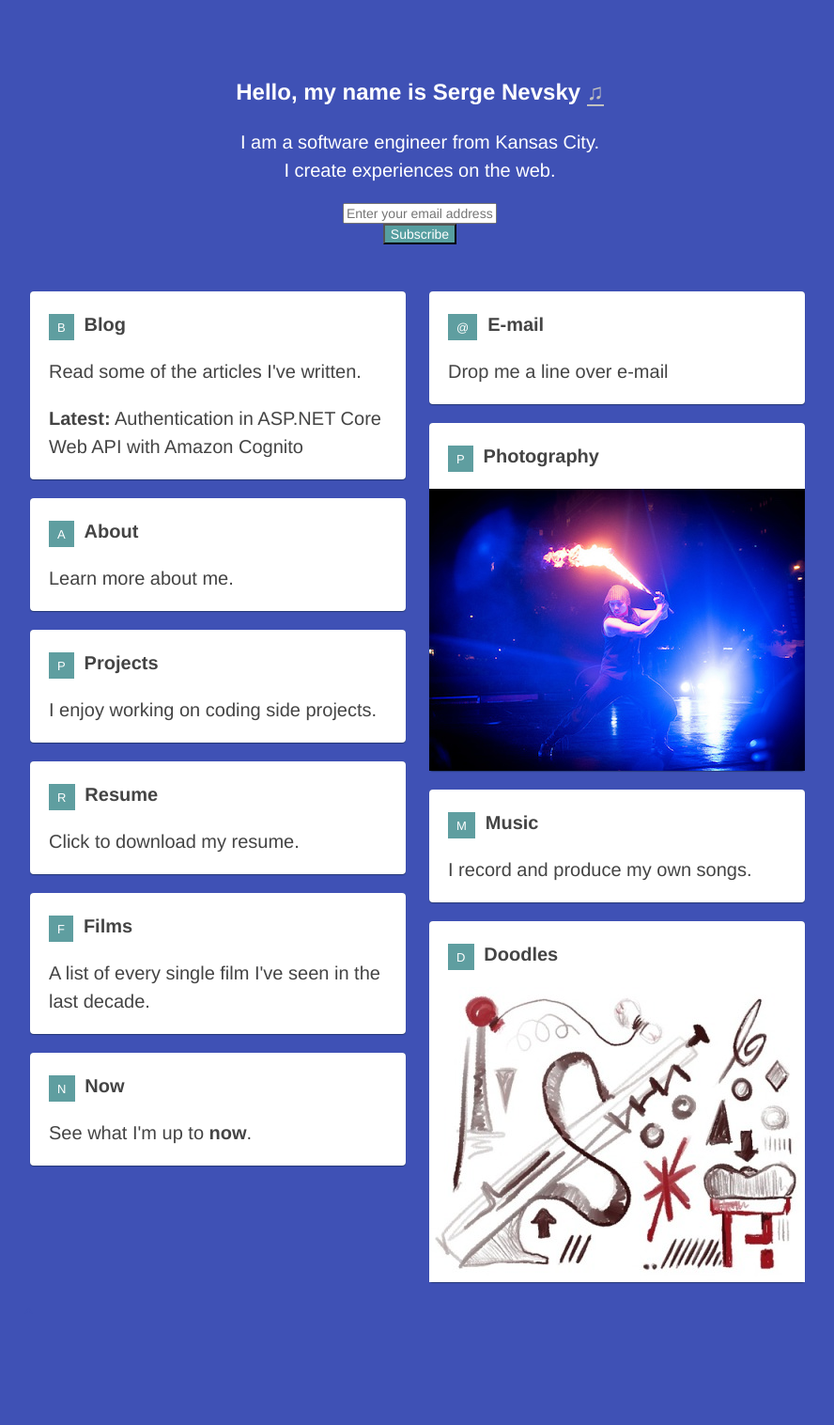
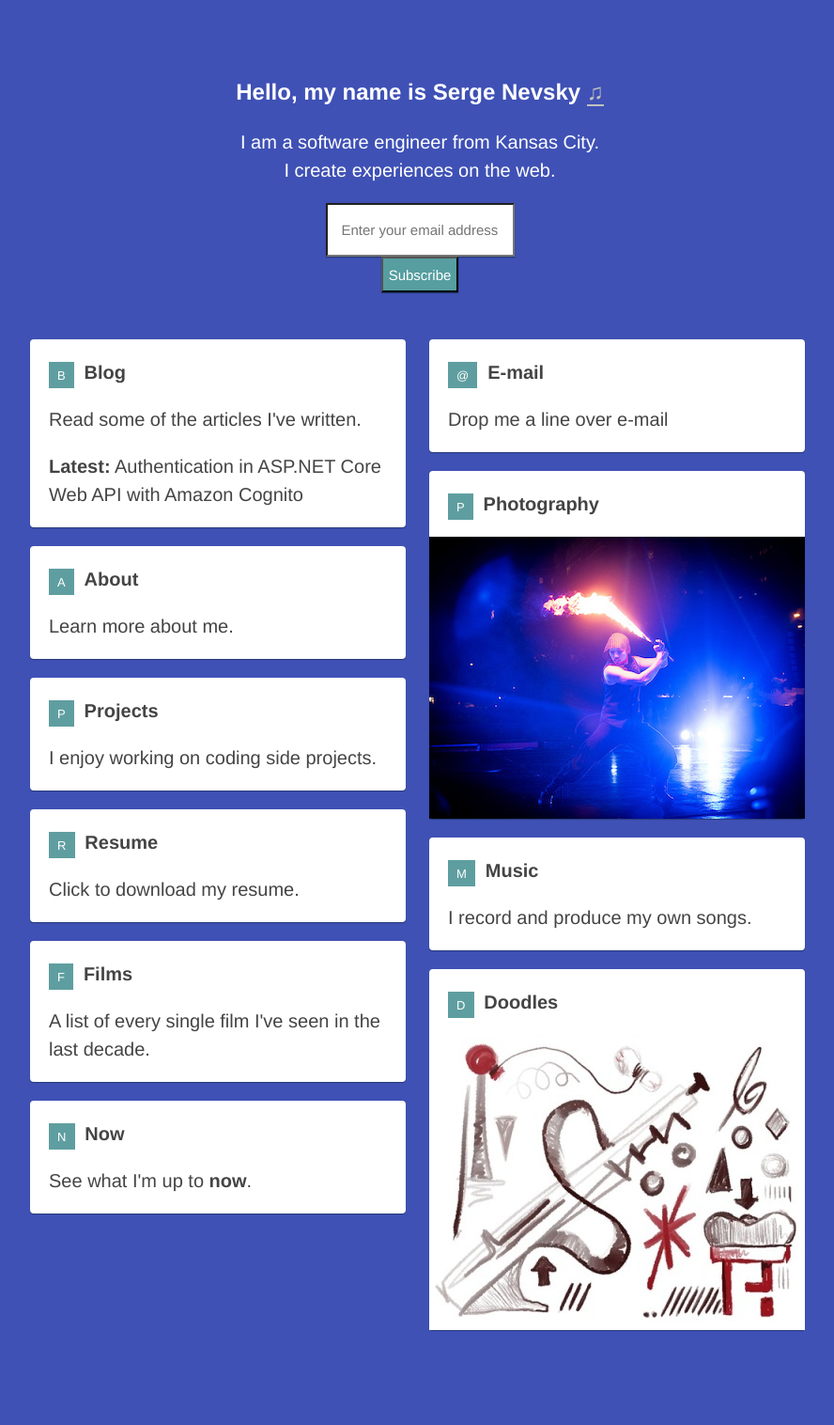
Before and after one commit to Dejital/dejital.github.com, a Jekyll site: the page built from index.html, in a window 1280 px wide. Shown: the whole page at 94% size, without its empty margins (193-1081 px from the left). Built offline with Jekyll 4.4.1, drawn with Linux system fonts in a browser that asks for light colours; comment, search, counter and statistics services are not loaded; before the commit the page ends 1465 px from its top, so only the background shows below that.

Commit message:
CSS tweak for newsletter input

```diff
--- a/index.html
+++ b/index.html
@@ -41,6 +41,18 @@ layout: main
 	#mc_embed_signup{background:transparent; clear:left; font:14px Helvetica,Arial,sans-serif; width:100%;}
 	/* Add your own Mailchimp form style overrides in your site stylesheet or in this style block.
 	   We recommend moving this block and the preceding CSS link to the HEAD of your HTML file. */
+  #mc_embed_signup .button {
+    box-shadow: 0 1px 1px rgba(23,43,77,0.6),
+      0 0 0.5px 0 rgba(23,43,77,0.65);
+    font-size: 15px;
+    height: 38px;
+  }
+  #mc_embed_signup input.email {
+    font-size: 15px;
+    padding: 1.2em 1em;
+    box-shadow: 0 1px 1px rgba(23,43,77,0.6),
+      0 0 0.5px 0 rgba(23,43,77,0.65);
+  }
 </style>
 <div id="mc_embed_signup">
 <form action="https://snevsky.us7.list-manage.com/subscribe/post?u=b4c45bc7d83cfb9a04783878e&amp;id=b3c0dba86b" method="post" id="mc-embedded-subscribe-form" name="mc-embedded-subscribe-form" class="validate" target="_blank" novalidate>
```
